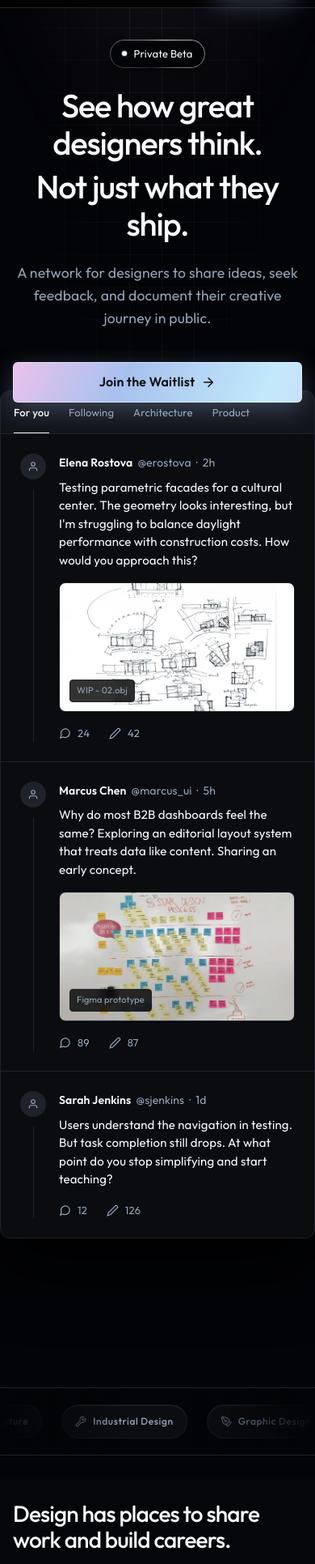
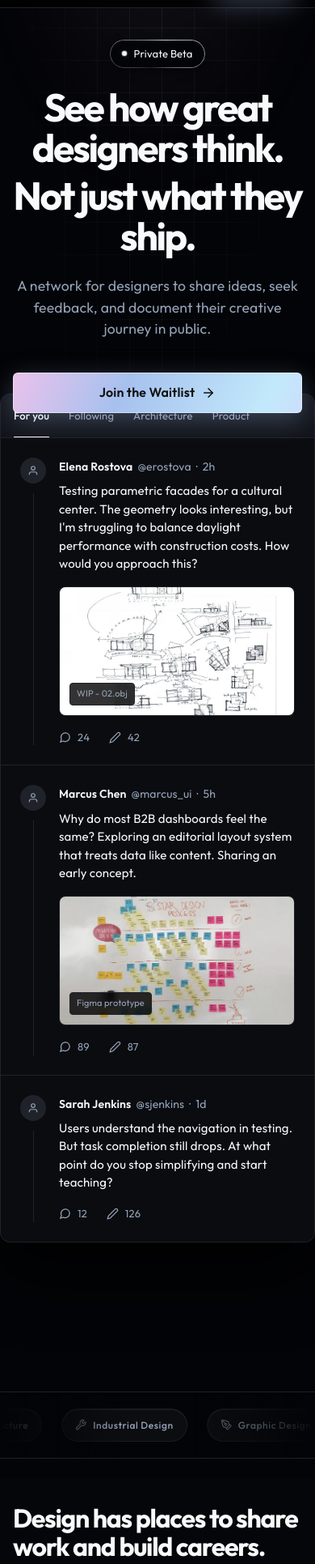
Before and after one commit to itssara06/knot, a React (Vite) app: page / in a window 390 px wide. Shown: the part 46-1977 px from the top of the page at 81% size. Built offline with nearby package versions, Linux system fonts and the light colour scheme.

Commit message:
style: standardize UI tokens, remove inline styles, unify padding and typography

```diff
--- a/src/App.jsx
+++ b/src/App.jsx
@@ -10,11 +10,6 @@ import {
 } from 'lucide-react';
 
 function App() {
-  /*
-  const [theme, setTheme] = useState(() => {
-    return localStorage.getItem('theme') || 'dark';
-  });
-  */
   const [activeTab, setActiveTab] = useState('for-you');
   const [selectedIndustry, setSelectedIndustry] = useState('');
   const [isDropdownOpen, setIsDropdownOpen] = useState(false);
@@ -93,17 +88,6 @@ function App() {
       setSubmitStatus('error');
     }
   };
-
-  /*
-  useEffect(() => {
-    document.documentElement.setAttribute('data-theme', theme);
-    localStorage.setItem('theme', theme);
-  }, [theme]);
-
-  const toggleTheme = () => {
-    setTheme(prev => prev === 'dark' ? 'light' : 'dark');
-  };
-  */
 
   const { scrollYProgress } = useScroll();
   const yParallax = useTransform(scrollYProgress, [0, 1], [0, -150]);
@@ -252,8 +236,8 @@ function App() {
               Private Beta
             </motion.div>
             <motion.h1 className="hero-title">
-              <motion.span variants={fadeUp} style={{ display: 'block' }}>See how great designers think.</motion.span>
-              <motion.span variants={fadeUp} className="text-glow" style={{ display: 'block', marginTop: '8px' }}>Not just what they ship.</motion.span>
+              <motion.span variants={fadeUp} className="d-block">See how great designers think.</motion.span>
+              <motion.span variants={fadeUp} className="text-glow d-block mt-2">Not just what they ship.</motion.span>
             </motion.h1>
             <motion.p variants={fadeUp} className="hero-subtitle">
               A network for designers to share ideas, seek feedback, and document their creative journey in public.
@@ -261,10 +245,10 @@ function App() {
             <motion.div variants={fadeUp} className="hero-cta">
               <a href="#waitlist" className="btn btn-primary btn-lg group" onClick={(e) => { e.preventDefault(); setIsWaitlistModalOpen(true); }}>
                 Join the Waitlist
-                <ArrowRight size={18} className="arrow-icon" style={{ marginLeft: '8px', transition: 'transform 0.3s ease' }} />
+                <ArrowRight size={18} className="arrow-icon ml-2" style={{ transition: 'transform 0.3s ease' }} />
               </a>
             </motion.div>
-            <motion.div variants={fadeUp} className="waitlist-meta" style={{ marginTop: '32px' }}>
+            <motion.div variants={fadeUp} className="waitlist-meta mt-8">
               <span className="status-dot"></span>
               {displayCount.toLocaleString()} designers on waitlist
             </motion.div>
@@ -276,7 +260,7 @@ function App() {
             animate={{ opacity: 1, y: 0, scale: 1 }}
             transition={{ duration: 0.8, delay: 0.2, ease: [0.22, 1, 0.36, 1] }}
           >
-            <motion.div style={{ y: yParallax, width: '100%', display: 'flex', justifyContent: 'center' }}>
+            <motion.div style={{ y: yParallax }} className="w-full flex-row justify-center">
             {/* Premium UI Mockup */}
             <div className="app-mockup">
               <div className="app-header">
@@ -363,11 +347,11 @@ function App() {
           variants={staggerContainer}
         >
           <div className="container flex-row">
-            <motion.div variants={fadeUp} className="manifesto-content text-left" style={{ textAlign: 'left' }}>
+            <motion.div variants={fadeUp} className="manifesto-content text-left">
               <h2 className="section-title">
                 Design has places to <span className="text-glow">share work</span> and <span className="text-glow">build careers</span>.
               </h2>
-              <p className="mt-4 text-lg" style={{ color: '#a6c1ee', fontWeight: 500, fontSize: '1.25rem', textAlign: 'left' }}>
+              <p className="mt-4 text-left hero-subtitle">
                 Where do designers discuss ideas?
               </p>
             </motion.div>
@@ -415,9 +399,9 @@ function App() {
           variants={staggerContainer}
         >
           <div className="container">
-            <motion.div variants={fadeUp} style={{ textAlign: 'center', marginBottom: '64px' }}>
+            <motion.div variants={fadeUp} className="text-center mb-12">
               <h2 className="section-title">Built for the design process.</h2>
-              <p style={{ color: 'var(--text-muted)', fontSize: '1.1rem', marginTop: '16px', maxWidth: '600px', marginLeft: 'auto', marginRight: 'auto' }}>
+              <p className="text-muted mt-4 mx-auto" style={{ fontSize: '1.1rem', maxWidth: '600px' }}>
                 Tools designed to help you share your thinking, not just your pixels.
               </p>
             </motion.div>
@@ -467,23 +451,23 @@ function App() {
           variants={staggerContainer}
         >
           <div className="container">
-            <motion.h2 variants={fadeUp} className="section-title text-center" style={{ marginBottom: '3rem' }}>Why Designers Are Joining</motion.h2>
-            <div className="bento-grid" style={{ gridTemplateColumns: 'repeat(auto-fit, minmax(280px, 1fr))' }}>
-              <motion.div variants={fadeUp} className="bento-item" style={{ display: 'flex', flexDirection: 'column' }}>
-                <p style={{ fontStyle: 'italic', marginBottom: '1.5rem', flexGrow: 1, fontSize: '1.1rem', lineHeight: 1.6 }}>"I learn more from unfinished work than polished portfolios."</p>
-                <div className="text-muted" style={{ display: 'flex', alignItems: 'center', gap: '8px' }}>
+            <motion.h2 variants={fadeUp} className="section-title text-center mb-12">Why Designers Are Joining</motion.h2>
+            <div className="bento-grid">
+              <motion.div variants={fadeUp} className="bento-item flex-col">
+                <p className="font-italic mb-6" style={{ flexGrow: 1, fontSize: '1.1rem', lineHeight: 1.6 }}>"I learn more from unfinished work than polished portfolios."</p>
+                <div className="text-muted flex-row gap-2">
                    — Product Designer
                 </div>
               </motion.div>
-              <motion.div variants={fadeUp} className="bento-item" style={{ display: 'flex', flexDirection: 'column' }}>
-                <p style={{ fontStyle: 'italic', marginBottom: '1.5rem', flexGrow: 1, fontSize: '1.1rem', lineHeight: 1.6 }}>"I want to see how people arrive at decisions, not just the final screen."</p>
-                <div className="text-muted" style={{ display: 'flex', alignItems: 'center', gap: '8px' }}>
+              <motion.div variants={fadeUp} className="bento-item flex-col">
+                <p className="font-italic mb-6" style={{ flexGrow: 1, fontSize: '1.1rem', lineHeight: 1.6 }}>"I want to see how people arrive at decisions, not just the final screen."</p>
+                <div className="text-muted flex-row gap-2">
                    — UX Designer
                 </div>
               </motion.div>
-              <motion.div variants={fadeUp} className="bento-item" style={{ display: 'flex', flexDirection: 'column' }}>
-                <p style={{ fontStyle: 'italic', marginBottom: '1.5rem', flexGrow: 1, fontSize: '1.1rem', lineHeight: 1.6 }}>"Finally a place for design discussions instead of self-promotion."</p>
-                <div className="text-muted" style={{ display: 'flex', alignItems: 'center', gap: '8px' }}>
+              <motion.div variants={fadeUp} className="bento-item flex-col">
+                <p className="font-italic mb-6" style={{ flexGrow: 1, fontSize: '1.1rem', lineHeight: 1.6 }}>"Finally a place for design discussions instead of self-promotion."</p>
+                <div className="text-muted flex-row gap-2">
                    — Architect
                 </div>
               </motion.div>
@@ -520,18 +504,18 @@ function App() {
               </button>
 
               <div className="text-center">
-                <h2 className="section-title" style={{ fontSize: '2rem' }}>Join the Private Beta</h2>
+                <h2 className="section-title">Join the Private Beta</h2>
                 <p className="text-muted mt-4 mb-8">
                   Secure your username and get early access to the private beta.
                 </p>
                 <div className="waitlist-card">
                   {submitStatus === 'success' ? (
-                    <div style={{ padding: '2rem 1rem', textAlign: 'center' }}>
-                      <div style={{ width: '48px', height: '48px', background: 'rgba(34, 197, 94, 0.1)', color: '#22c55e', borderRadius: '50%', display: 'flex', alignItems: 'center', justifyContent: 'center', margin: '0 auto 16px' }}>
+                    <div className="p-8 text-center">
+                      <div className="rounded-full flex-row items-center justify-center mx-auto mb-4" style={{ width: '48px', height: '48px', background: 'rgba(34, 197, 94, 0.1)', color: '#22c55e' }}>
                         <Check size={24} />
                       </div>
-                      <h3 style={{ fontSize: '1.25rem', fontWeight: 600, marginBottom: '8px', color: 'var(--text-primary)' }}>You're on the list.</h3>
-                      <p style={{ color: 'var(--text-muted)' }}>We'll notify you when Knot launches.</p>
+                      <h3 className="font-semibold mb-2" style={{ fontSize: '1.25rem' }}>You're on the list.</h3>
+                      <p className="text-muted">We'll notify you when Knot launches.</p>
                     </div>
                   ) : (
                     <form className="waitlist-form" onSubmit={handleWaitlistSubmit}>
@@ -567,7 +551,7 @@ function App() {
                                     setIsDropdownOpen(false);
                                   }}
                                 >
-                                  <span style={{ display: 'flex', opacity: 0.6, marginRight: '8px' }}>{field.icon}</span>
+                                  <span className="d-block mr-2 opacity-60">{field.icon}</span>
                                   {field.name}
                                 </div>
                               ))}
@@ -585,7 +569,7 @@ function App() {
                         {submitStatus === 'loading' ? 'Joining...' : 'Reserve My Spot'}
                       </button>
                       {submitStatus === 'error' && (
-                        <p style={{ color: '#ef4444', fontSize: '13px', marginTop: '8px', textAlign: 'center' }}>Something went wrong. Please try again.</p>
+                        <p className="text-danger text-center mt-2" style={{ fontSize: '13px' }}>Something went wrong. Please try again.</p>
                       )}
                     </form>
                   )}
--- a/src/style.css
+++ b/src/style.css
@@ -41,43 +41,6 @@
 }
 
 
-[data-theme='light'] {
-  --bg-color: #f9fafb;
-  --surface-color: #ffffff;
-  --surface-hover: #f3f4f6;
-  --border-color: #e5e7eb;
-  --border-hover: #d1d5db;
-
-  --text-primary: #111827;
-  --text-muted: #6b7280;
-
-  --accent-color: #000000;
-
-  --grid-color: rgba(0, 0, 0, 0.05);
-  --glow-subtle: rgba(0, 0, 0, 0.03);
-  --glow-medium: rgba(0, 0, 0, 0.06);
-  --glass-bg: rgba(255, 255, 255, 0.8);
-  --glass-bg-hover: rgba(255, 255, 255, 1);
-  --glass-border: rgba(0, 0, 0, 0.08);
-  --glass-border-hover: rgba(0, 0, 0, 0.15);
-  --shadow-base: rgba(0, 0, 0, 0.05);
-  --shadow-heavy: rgba(0, 0, 0, 0.1);
-  --bg-input: rgba(255, 255, 255, 0.8);
-  --dropdown-bg: #ffffff;
-  --navbar-bg: rgba(255, 255, 255, 0.85);
-  --section-bg: rgba(0, 0, 0, 0.02);
-  --text-glow-gradient: linear-gradient(to right, #2563eb, #0d9488, #0ea5e9);
-
-  --highlight-gradient: linear-gradient(90deg, #2563eb, #0d9488, #0ea5e9, #0d9488, #2563eb);
-  --highlight-gradient-strong: linear-gradient(135deg, #2563eb, #0d9488);
-  --new-way-bg: linear-gradient(145deg, rgba(37, 99, 235, 0.05) 0%, rgba(13, 148, 136, 0.05) 100%);
-  --new-way-shadow: 0 12px 40px rgba(13, 148, 136, 0.15), inset 0 1px 0 rgba(37, 99, 235, 0.2);
-  --new-way-icon-color: #fff;
-  --new-way-icon-shadow: rgba(13, 148, 136, 0.4);
-  --new-way-icon-shadow-pulse1: rgba(13, 148, 136, 0.2);
-  --new-way-icon-shadow-pulse2: rgba(13, 148, 136, 0.6);
-}
-
 
 * {
   box-sizing: border-box;
@@ -118,24 +81,48 @@ a {
 }
 
 .text-center { text-align: center; }
+.text-left { text-align: left; }
 .text-muted { color: var(--text-muted); }
-.mt-4 { margin-top: 1rem; }
-.mb-8 { margin-bottom: 2rem; }
-.max-w-sm { max-width: 600px; margin-inline: auto; }
-.flex-row { display: flex; gap: 4rem; align-items: center; }
+.text-danger { color: #ef4444; }
+.d-block { display: block; }
+.font-italic { font-style: italic; }
+.font-semibold { font-weight: 600; }
+.mt-2 { margin-top: 8px; }
+.mt-4 { margin-top: 16px; }
+.mt-8 { margin-top: 32px; }
+.mb-2 { margin-bottom: 8px; }
+.mb-6 { margin-bottom: 24px; }
+.mb-8 { margin-bottom: 32px; }
+.mb-12 { margin-bottom: 48px; }
+.ml-2 { margin-left: 8px; }
+.mx-auto { margin-left: auto; margin-right: auto; }
+.w-full { width: 100%; }
+.flex-row { display: flex; align-items: center; }
+.flex-col { display: flex; flex-direction: column; }
+.items-center { align-items: center; }
+.justify-center { justify-content: center; }
+.gap-2 { gap: 8px; }
+.gap-4 { gap: 16px; }
+.rounded-full { border-radius: 50%; }
+.rounded-lg { border-radius: 8px; }
+.p-4 { padding: 16px; }
+.p-8 { padding: 32px; }
 .border-y { border-top: 1px solid var(--border-color); border-bottom: 1px solid var(--border-color); }
 .border-t { border-top: 1px solid var(--border-color); }
 
 /* Typography */
 h1, h2, h3, h4, h5, h6 {
   letter-spacing: -0.03em;
-  font-weight: 500;
+  font-weight: 600;
   color: var(--text-primary);
-  line-height: 1.15;
+  line-height: 1.2;
 }
 
 .section-title {
-  font-size: clamp(1.75rem, 5vw, 2.5rem);
+  font-size: clamp(2rem, 5vw, 3rem);
+  font-weight: 700;
+  letter-spacing: -0.04em;
+  line-height: 1.1;
 }
 
 /* Background Effects */
@@ -180,6 +167,9 @@ h1, h2, h3, h4, h5, h6 {
   transition: all 0.2s ease;
   cursor: pointer;
   border: 1px solid transparent;
+  height: 40px;
+  padding: 0 16px;
+  font-size: 14px;
 }
 
 .btn-sm {
@@ -322,7 +312,7 @@ h1, h2, h3, h4, h5, h6 {
 
 /* Hero */
 .hero {
-  padding: 120px 0 80px;
+  padding: 120px 0;
 }
 
 .hero-badge {
@@ -380,7 +370,10 @@ h1, h2, h3, h4, h5, h6 {
 }
 
 .hero-title {
-  font-size: clamp(2.5rem, 8vw, 4.5rem);
+  font-size: clamp(3rem, 8vw, 5rem);
+  font-weight: 700;
+  letter-spacing: -0.05em;
+  line-height: 1.05;
   margin-bottom: 24px;
 }
 
@@ -393,6 +386,8 @@ h1, h2, h3, h4, h5, h6 {
   color: var(--text-muted);
   max-width: 540px;
   margin: 0 auto 40px;
+  line-height: 1.5;
+  font-weight: 400;
 }
 
 /* Mockup UI */
@@ -570,8 +565,8 @@ h1, h2, h3, h4, h5, h6 {
   color: var(--text-primary);
 }
 
-/* Manifesto */
-.manifesto {
+/* Sections */
+.manifesto, .features, .waitlist-section {
   padding: 120px 0;
   background: var(--section-bg);
 }
```
